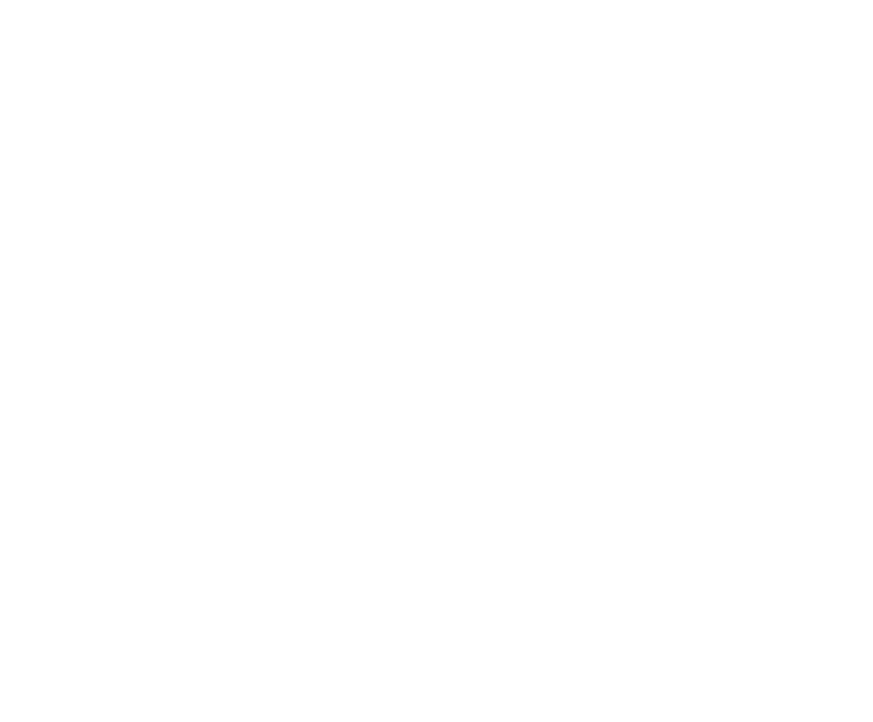
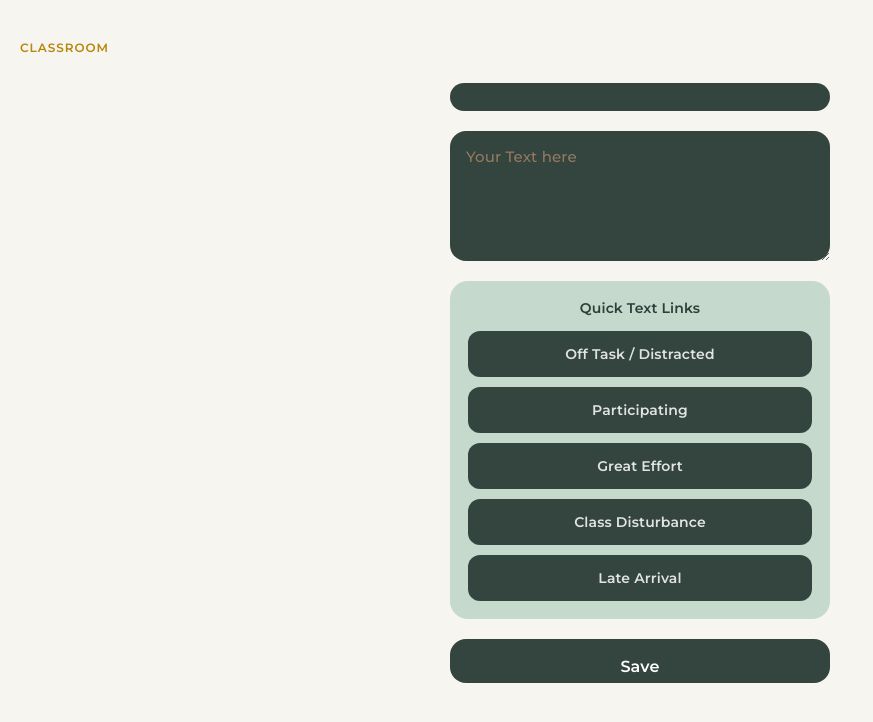
Before and after one commit to aquax-xmarine/studentDataManagement, a React (Vite) app in the folder frontend/: page /during-class/1/session/1/student/1 in a window 1280 px wide. Before the commit this address had no page. Shown: the top 722 px of the page, without its empty margins (0-873 px from the left). Built offline with nearby package versions, Linux system fonts and the light colour scheme; no server answers.

Commit message:
Added last completed feature

```diff
--- a/frontend/src/App.jsx
+++ b/frontend/src/App.jsx
@@ -11,6 +11,7 @@ import AssignmentList from './pages/AssignmentList'
 import AssignmentStudents from './pages/AssignmentStudents'
 import StudentRemarks from './pages/StudentRemarks'
 import ClassRemarks from './pages/ClassRemarks'
+import StudentClassRemarks from './pages/StudentClassRemarks'
 
 function App() {
   return (
@@ -26,6 +27,7 @@ function App() {
         <Route path="/during-class/:groupId/session/:sessionId/assignments" element={<AssignmentList />} />
         <Route path="/during-class/:groupId/session/:sessionId/assignments/:assignmentId" element={<AssignmentStudents />} />
         <Route path="/during-class/:groupId/session/:sessionId/assignments/:assignmentId/student/:studentId" element={<StudentRemarks />} />
+        <Route path="/during-class/:groupId/session/:sessionId/student/:studentId" element={<StudentClassRemarks />} />
       </Routes>
     </BrowserRouter>
   )
--- a/frontend/src/pages/ClassRemarks.jsx
+++ b/frontend/src/pages/ClassRemarks.jsx
@@ -1,11 +1,13 @@
 import { useEffect, useState } from "react";
-import { useParams } from "react-router-dom";
+import { useParams, useNavigate } from "react-router-dom";
 import "../styles/ClassRemarks.css";
 import "../styles/common.css";
 
 const API_BASE = "http://localhost:3000/api";
 
 function ClassRemarks() {
+    const navigate = useNavigate();
+
     const { groupId, sessionId } = useParams();
 
     const [topicsCovered, setTopicsCovered] = useState("");
@@ -156,6 +158,11 @@ function ClassRemarks() {
                         key={student.id}
                         type="button"
                         className="student-button"
+                        onClick={() =>
+                            navigate(
+                                `/during-class/${groupId}/session/${sessionId}/student/${student.id}`
+                            )
+                        }
                     >
                         {student.name}
                         {student.note && ` (${student.note})`}
--- a/frontend/src/pages/ClassSessionScreen.jsx
+++ b/frontend/src/pages/ClassSessionScreen.jsx
@@ -8,7 +8,6 @@ import '../styles/common.css'
 const mockSession = {
   taught: 7,
   remaining: 8,
-  lastCompleted: 'Exercise 14.3 - 14 c',
   studentsToAddress: [
     { id: 's5', index: 5, name: 'Nikisha maaya', note: '<3' },
     { id: 's5b', index: 5, name: 'Nikisha maaya', note: '<3' },
@@ -18,6 +17,8 @@ const mockSession = {
 
 function ClassSessionScreen() {
   const [isScheduledToday, setIsScheduledToday] = useState(false);
+  const [lastCompleted, setLastCompleted] = useState(null);
+
   const { groupId, sessionId } = useParams()
   const navigate = useNavigate()
 
@@ -37,7 +38,24 @@ function ClassSessionScreen() {
       setIsScheduledToday(data.scheduled);
     }
 
+
+    async function fetchLastCompleted() {
+      try {
+        const response = await fetch(
+          `http://localhost:3000/api/class-remarks/last/${groupId}/${sessionId}`
+        );
+
+        const data = await response.json();
+
+        setLastCompleted(data);
+
+      } catch (error) {
+        console.error(error);
+      }
+    }
+
     checkSchedule();
+    fetchLastCompleted();
 
   }, [groupId, sessionId])
 
@@ -91,7 +109,9 @@ function ClassSessionScreen() {
 
         <div className="last-completed-card">
           <span className="last-completed-card__label">last completed</span>
-          <span className="last-completed-card__value">{mockSession.lastCompleted}</span>
+          <span className="last-completed-card__value">
+            {lastCompleted?.topics_covered || "No remarks recorded"}
+          </span>
         </div>
 
         <div className="address-card">
--- /dev/null
+++ b/frontend/src/pages/StudentClassRemarks.jsx
@@ -0,0 +1,174 @@
+import { useEffect, useState } from "react";
+import { useParams } from "react-router-dom";
+import "../styles/StudentClassRemarks.css";
+import "../styles/common.css";
+
+const API_BASE = "http://localhost:3000/api";
+
+function StudentClassRemarks() {
+    const { groupId, sessionId, studentId } = useParams();
+
+    const [student, setStudent] = useState(null);
+
+    const [remarks, setRemarks] = useState("");
+
+    const [quickLinks, setQuickLinks] = useState({
+        distracted: false,
+        participating: false,
+        great_effort: false,
+        class_disturbance: false,
+        late_arrival: false,
+    });
+
+    const [isSaving, setIsSaving] = useState(false);
+    const [savedMessage, setSavedMessage] = useState(false);
+
+    useEffect(() => {
+        fetchStudent();
+        fetchRemarks();
+    }, []);
+
+    async function fetchStudent() {
+        const response = await fetch(
+            `${API_BASE}/students/${studentId}`
+        );
+
+        const data = await response.json();
+
+        setStudent(data);
+    }
+
+    async function fetchRemarks() {
+        const response = await fetch(
+            `${API_BASE}/student-remarks/${groupId}/${sessionId}/${studentId}`
+        );
+
+        if (!response.ok) return;
+
+        const data = await response.json();
+
+        if (!data) return;
+
+        setRemarks(data.remarks || "");
+
+        setQuickLinks({
+            distracted: data.distracted,
+            participating: data.participating,
+            great_effort: data.great_effort,
+            class_disturbance: data.class_disturbance,
+            late_arrival: data.late_arrival,
+        });
+    }
+
+    function toggleLink(key) {
+        setQuickLinks((prev) => ({
+            ...prev,
+            [key]: !prev[key],
+        }));
+    }
+
+    async function saveRemarks() {
+
+        setIsSaving(true);
+
+        await fetch(
+            `${API_BASE}/student-remarks/${groupId}/${sessionId}/${studentId}`,
+            {
+                method: "POST",
+                headers: {
+                    "Content-Type": "application/json",
+                },
+                body: JSON.stringify({
+                    remarks,
+                    ...quickLinks,
+                }),
+            }
+        );
+
+        setIsSaving(false);
+
+        setSavedMessage(true);
+
+        setTimeout(() => {
+            setSavedMessage(false);
+        }, 2500);
+    }
+
+    return (
+        <div className="student-page">
+
+            <span className="class-groups-eyebrow">Classroom</span>
+
+            <div className="student-name">
+                {student?.name}
+            </div>
+
+            <textarea
+                className="remarks-box"
+                value={remarks}
+                onChange={(e) => setRemarks(e.target.value)}
+                placeholder="Your Text here"
+            />
+
+            <div className="quick-card">
+
+                <h3>
+                    Quick Text Links
+                </h3>
+
+                <button
+                    className={quickLinks.distracted ? "quick-button active" : "quick-button"}
+                    onClick={() => toggleLink("distracted")}
+                >
+                    Off Task / Distracted
+                </button>
+
+                <button
+                    className={quickLinks.participating ? "quick-button active" : "quick-button"}
+                    onClick={() => toggleLink("participating")}
+                >
+                    Participating
+                </button>
+
+                <button
+                    className={quickLinks.great_effort ? "quick-button active" : "quick-button"}
+                    onClick={() => toggleLink("great_effort")}
+                >
+                    Great Effort
+                </button>
+
+                <button
+                    className={quickLinks.class_disturbance ? "quick-button active" : "quick-button"}
+                    onClick={() => toggleLink("class_disturbance")}
+                >
+                    Class Disturbance
+                </button>
+
+                <button
+                    className={quickLinks.late_arrival ? "quick-button active" : "quick-button"}
+                    onClick={() => toggleLink("late_arrival")}
+                >
+                    Late Arrival
+                </button>
+
+            </div>
+
+            <button
+                className="save-button"
+                onClick={saveRemarks}
+                disabled={isSaving}
+            >
+                {isSaving ? "Saving..." : "Save"}
+            </button>
+
+            {savedMessage && (
+                <p className="saved-message">
+                    Saved Successfully
+                </p>
+            )}
+
+        </div>
+    );
+}
+
+export default StudentClassRemarks;
--- /dev/null
+++ b/frontend/src/styles/StudentClassRemarks.css
@@ -0,0 +1,161 @@
+.student-page {
+  box-sizing: border-box;
+  min-height: 100vh;
+  padding: 40px 20px 60px;
+  background: #f7f5f0;
+  font-family: 'Montserrat', -apple-system, 'Segoe UI', Roboto, sans-serif;
+  display: flex;
+  flex-direction: column;
+  align-items: center;
+}
+
+.student-title {
+  align-self: flex-start;
+  width: 100%;
+  max-width: 380px;
+  font-size: 26px;
+  font-weight: 700;
+  color: #2f3e3a;
+  margin: 0 0 18px;
+}
+
+.student-name {
+  width: 100%;
+  max-width: 380px;
+  background: #34443f;
+  color: #e0a778;
+  font-size: 16px;
+  font-weight: 700;
+  text-align: center;
+  border-radius: 14px;
+  padding: 14px;
+  margin-bottom: 20px;
+}
+
+.remarks-box {
+  box-sizing: border-box;
+  width: 100%;
+  max-width: 380px;
+  min-height: 130px;
+  background: #34443f;
+  color: #e0a778;
+  font-family: inherit;
+  font-size: 15px;
+  font-weight: 500;
+  border: none;
+  border-radius: 16px;
+  padding: 16px;
+  margin-bottom: 20px;
+  resize: vertical;
+  transition: box-shadow 0.15s ease;
+}
+
+.remarks-box::placeholder {
+  color: rgba(224, 167, 120, 0.55);
+}
+
+.remarks-box:focus {
+  outline: none;
+  box-shadow: 0 0 0 3px rgba(224, 167, 120, 0.4);
+}
+
+.quick-card {
+  width: 100%;
+  max-width: 380px;
+  background: #c6d9cd;
+  border-radius: 18px;
+  padding: 18px;
+  margin-bottom: 20px;
+}
+
+.quick-card h3 {
+  text-align: center;
+  font-size: 14px;
+  font-weight: 600;
+  color: #2f3e3a;
+  margin: 0 0 14px;
+}
+
+.quick-button {
+  display: block;
+  width: 100%;
+  background: #34443f;
+  color: rgba(255, 255, 255, 0.85);
+  font-size: 14px;
+  font-weight: 600;
+  border: 2px solid transparent;
+  border-radius: 12px;
+  padding: 12px 14px;
+  margin-bottom: 10px;
+  cursor: pointer;
+  text-align: center;
+  transition: background 0.15s ease, border-color 0.15s ease, transform 0.15s ease;
+}
+
+.quick-button:last-child {
+  margin-bottom: 0;
+}
+
+.quick-button:hover {
+  background: #3f544d;
+}
+
+.quick-button:active {
+  transform: scale(0.98);
+}
+
+.quick-button.active {
+  background: #34443f;
+  color: #e0a778;
+  border-color: #e0a778;
+}
+
+.save-button {
+  width: 100%;
+  max-width: 380px;
+  background: #34443f;
+  color: #ffffff;
+  font-size: 16px;
+  font-weight: 600;
+  border: none;
+  border-radius: 16px;
+  padding: 18px;
+  cursor: pointer;
+  transition: background 0.15s ease, transform 0.15s ease, opacity 0.15s ease;
+}
+
+.save-button:hover {
+  background: #3f544d;
+}
+
+.save-button:active {
+  transform: scale(0.98);
+}
+
+.save-button:disabled {
+  background: #dfe3e0;
+  color: #8a948f;
+  cursor: not-allowed;
+  transform: none;
+}
+
+.saved-message {
+  display: flex;
+  align-items: center;
+  gap: 8px;
+  justify-content: center;
+  width: 100%;
+  max-width: 380px;
+  background: #e5f0e9;
+  color: #2f6b4a;
+  font-size: 14px;
+  font-weight: 600;
+  border-radius: 12px;
+  padding: 12px 14px;
+  margin-top: 14px;
+}
+
+.saved-message::before {
+  content: "✓";
+  font-weight: 700;
+}
```
Also changed, not shown: 2 other files (tests, documents, lock files or other folders).
